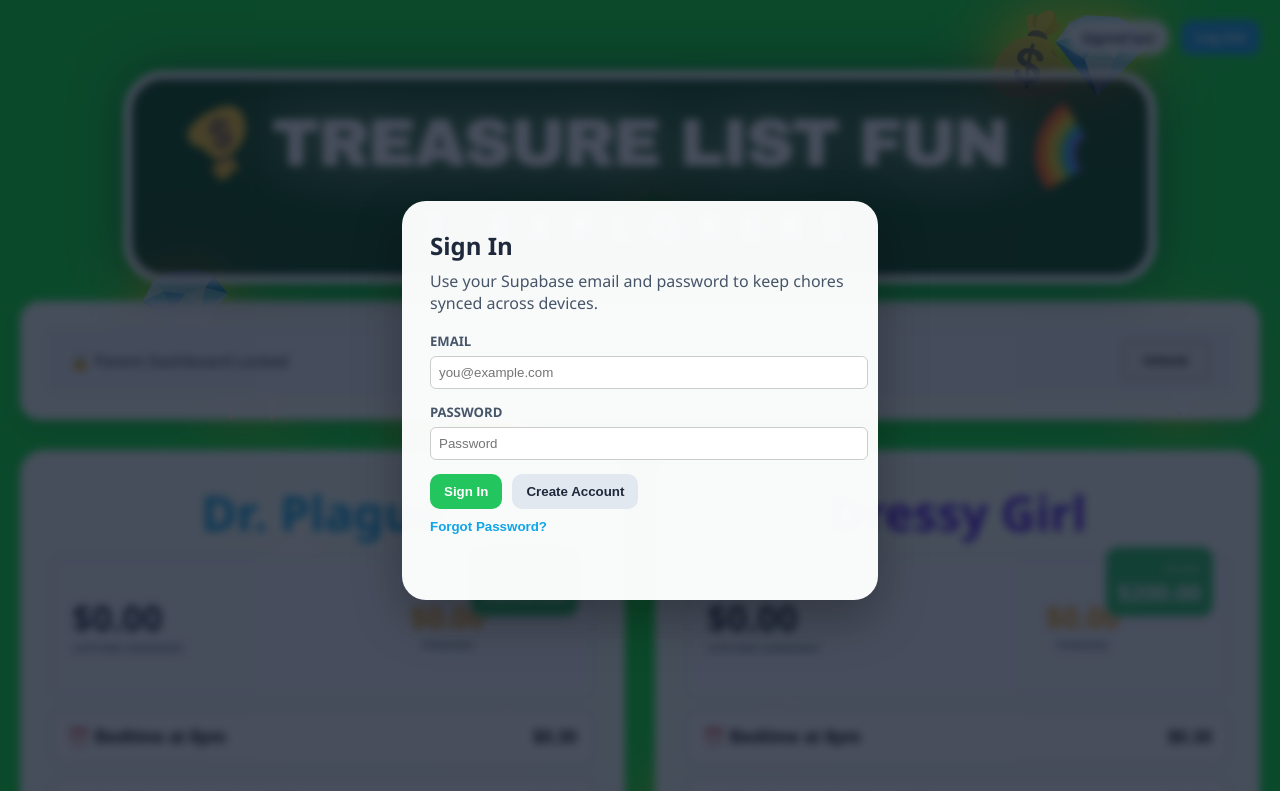
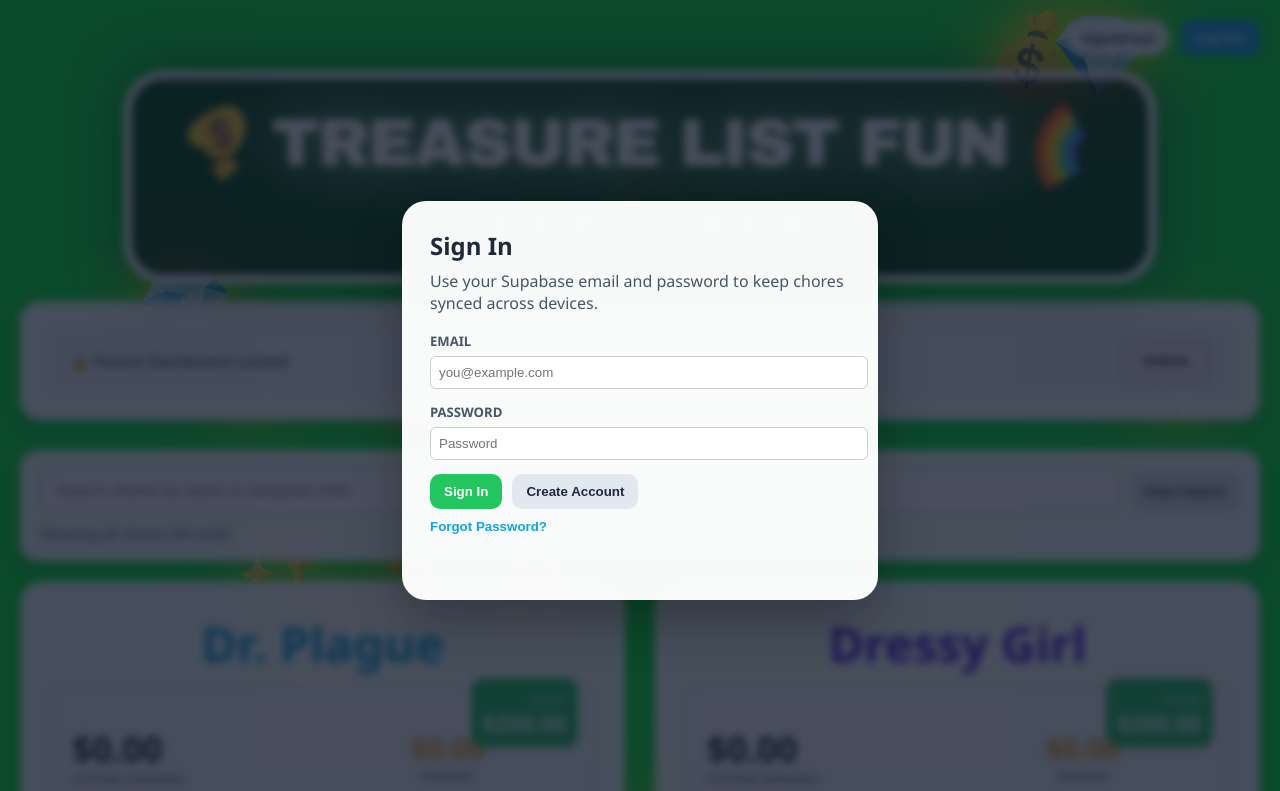
Before and after one commit to humandragon0510/chorehubv1.02, a plain HTML site: page index.html in a window 1280 px wide. Shown: the top 791 px of the page. Drawn offline with nearby package versions, Linux system fonts and the light colour scheme.

Commit message:
Implement chore search panel and functionality
Added a search panel with input and clear button for chore search functionality.

```diff
--- a/index.html
+++ b/index.html
@@ -622,6 +622,56 @@
         user-select: none;
       }
 
+      .search-panel {
+        background: rgba(255, 255, 255, 0.96);
+        margin-bottom: 20px;
+        padding: 18px 20px;
+        border-radius: 18px;
+        box-shadow: 0 10px 15px rgba(0, 0, 0, 0.1);
+      }
+
+      .search-controls {
+        display: flex;
+        gap: 12px;
+        align-items: center;
+        flex-wrap: wrap;
+      }
+
+      .search-input {
+        flex: 1 1 280px;
+        min-width: 220px;
+        padding: 12px 14px;
+        border: 2px solid #cbd5e1;
+        border-radius: 12px;
+        font-size: 1rem;
+      }
+
+      .search-clear-btn {
+        border: none;
+        border-radius: 12px;
+        padding: 12px 14px;
+        font-weight: 800;
+        background: #e2e8f0;
+        color: var(--text);
+        cursor: pointer;
+      }
+
+      .search-status {
+        margin-top: 10px;
+        color: #475569;
+        font-size: 0.9rem;
+      }
+
+      .empty-search-state {
+        margin: 12px 0 4px;
+        padding: 12px 14px;
+        border-radius: 12px;
+        background: #f8fafc;
+        color: #64748b;
+        font-weight: 700;
+        text-align: center;
+      }
+
       @media (max-width: 900px) {
         body {
           padding: 14px;
@@ -669,6 +719,15 @@
 
         .hero-subtitle {
           letter-spacing: 0.18em;
+        }
+
+        .search-controls {
+          flex-direction: column;
+          align-items: stretch;
+        }
+
+        .search-clear-btn {
+          width: 100%;
         }
       }
 
@@ -900,6 +959,13 @@
           </details>
         </div>
       </div>
+      <div class="search-panel">
+        <div class="search-controls">
+          <input type="search" id="choreSearchInput" class="search-input" placeholder="Search chores by name or assigned child" oninput="updateChoreSearch(this.value)">
+          <button type="button" class="search-clear-btn" onclick="clearChoreSearch()">Clear Search</button>
+        </div>
+        <div class="search-status" id="choreSearchStatus">Showing all chores.</div>
+      </div>
       <div class="dashboard" id="childDashboard"></div>
     </div>
     <input type="file" id="restoreInput" accept=".json,application/json" style="display:none" onchange="restoreData(event)">
@@ -1226,6 +1292,7 @@
       let currentUser = null;
       let saveTimer = null;
       let state = null;
+      let choreSearchTerm = '';
 
       function saveData() {
         if (!state) return;
@@ -1261,6 +1328,44 @@
           children,
           appTitle: localStorage.getItem(V_KEY + '_appTitle') || base.appTitle
         };
+      }
+
+      function normalizeSearchTerm(value) {
+        return String(value || '').trim().toLowerCase();
+      }
+
+      function getChoreSearchStatus(matches) {
+        if (!choreSearchTerm) {
+          return `Showing all chores (${matches} total).`;
+        }
+        return `Showing ${matches} ${matches === 1 ? 'match' : 'matches'} for "${choreSearchTerm}".`;
+      }
+
+      function updateSearchStatus(matchCount = state?.chores?.length || 0) {
+        const node = document.getElementById('choreSearchStatus');
+        if (!node) return;
+        node.innerText = getChoreSearchStatus(matchCount);
+      }
+
+      function choreMatchesSearch(chore) {
+        if (!choreSearchTerm) return true;
+        const assignedChild = chore.target === 'both'
+          ? 'both everyone all'
+          : (getChildren().find(child => child.id === chore.target)?.name || '');
+        const searchableText = `${chore.name} ${assignedChild}`.toLowerCase();
+        return searchableText.includes(choreSearchTerm);
+      }
+
+      function updateChoreSearch(value) {
+        choreSearchTerm = normalizeSearchTerm(value);
+        updateUI();
+      }
+
+      function clearChoreSearch() {
+        choreSearchTerm = '';
+        const input = document.getElementById('choreSearchInput');
+        if (input) input.value = '';
+        updateUI();
       }
 
       function getParentPassword() {
@@ -2114,9 +2219,16 @@
           });
 
           const btnArea = column.querySelector(`#chores-${child.id}`);
-          state.chores
+          const matchingChores = state.chores
             .filter(c => c.target === 'both' || c.target === child.id)
             .sort((a, b) => a.name.localeCompare(b.name))
+            .filter(choreMatchesSearch);
+
+          if (!matchingChores.length) {
+            btnArea.innerHTML = `<div class="empty-search-state">No chores match this search right now.</div>`;
+          }
+
+          matchingChores
             .forEach(c => {
               const isExpired = c.dueDate && now > new Date(c.dueDate);
               const b = document.createElement('button');
@@ -2146,19 +2258,33 @@
         const titleNode = document.getElementById('appTitleDisplay');
         const subtitleNode = document.getElementById('appSubtitleDisplay');
         const titleInput = document.getElementById('appTitleInput');
+        const searchInput = document.getElementById('choreSearchInput');
         if (titleNode) titleNode.innerText = getAppTitle();
         if (subtitleNode) subtitleNode.innerText = `${getChildren().length} ${getChildren().length === 1 ? 'Explorer' : 'Explorers'}`;
         if (titleInput) titleInput.value = getAppTitle();
+        if (searchInput) searchInput.value = choreSearchTerm;
         renderChildrenConfig();
         renderDashboard();
         renderMaster();
+        updateSearchStatus(state.chores.filter(choreMatchesSearch).length);
       }
 
       function renderMaster() {
         const body = document.getElementById('master-body');
         body.innerHTML = '';
 
-        state.chores.forEach(c => {
+        const matchingChores = state.chores.filter(choreMatchesSearch);
+        if (!matchingChores.length) {
+          body.innerHTML = `
+            <tr>
+              <td colspan="5">
+                <div class="empty-search-state">No master chore templates match this search.</div>
+              </td>
+            </tr>`;
+          return;
+        }
+
+        matchingChores.forEach(c => {
           const dateVal = c.dueDate ? c.dueDate : '';
           const childOptions = getChildren()
             .map(child => `<option value="${child.id}" ${c.target===child.id?'selected':''}>${child.name}</option>`)
```
